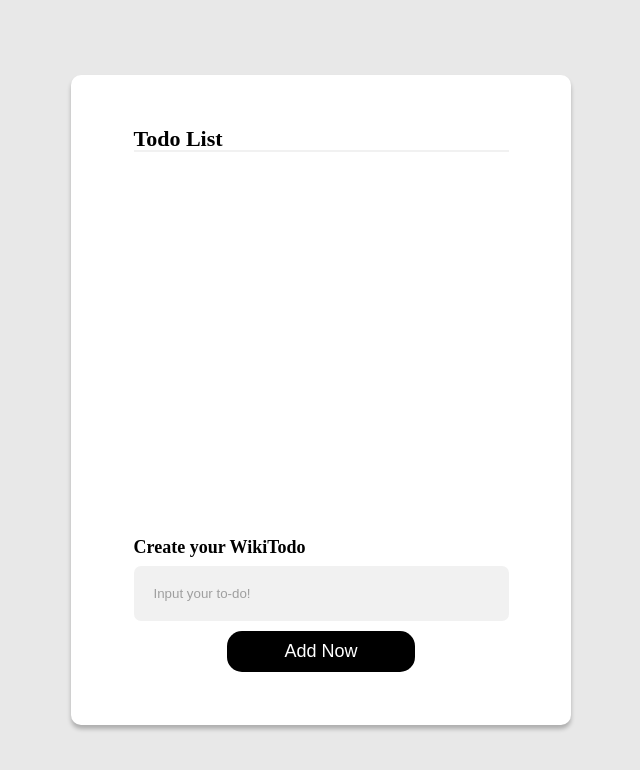
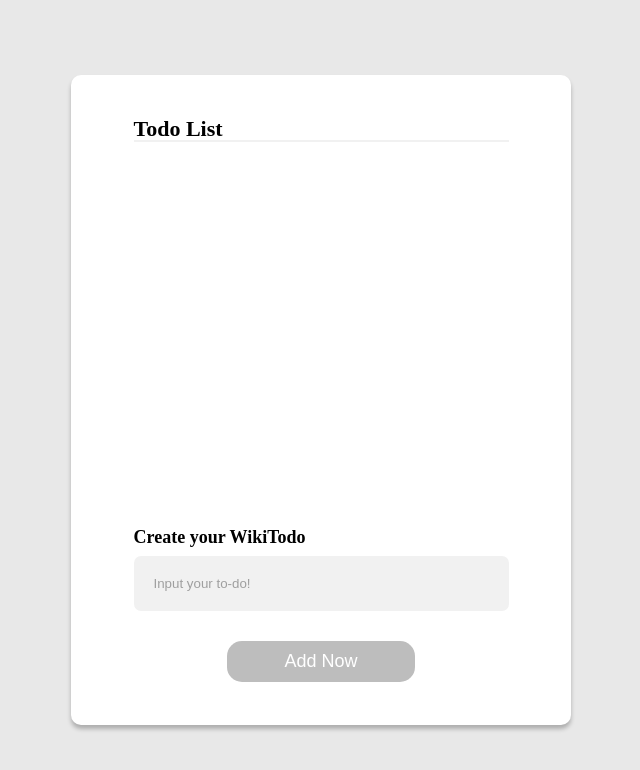
Before and after one commit to kngsujng/WikiTodo, a React (Create React App) app: page / in a window 1280 px wide. Shown: the top 770 px of the page, without its empty margins (319-959 px from the left). Built offline with nearby package versions, Linux system fonts and the light colour scheme.

Commit message:
Fix: 빈 문자열 입력되는 오류 해결

```diff
--- a/src/Components/AddTodo/AddTodo.jsx
+++ b/src/Components/AddTodo/AddTodo.jsx
@@ -1,4 +1,4 @@
-import { useEffect } from 'react';
+import { useEffect, useState } from 'react';
 import * as S from './AddTodo.style';
 
 export default function AddTodo({
@@ -7,6 +7,29 @@ export default function AddTodo({
 	todoList,
 	setTodoList,
 }) {
+	useEffect(() => {
+		if (newTodo !== '') {
+			setDisabled(false);
+		} else {
+			setDisabled(true);
+		}
+	}, [newTodo]);
+	const [disabled, setDisabled] = useState(false);
+
+	function handleAddBtn(e) {
+		e.preventDefault();
+		if (newTodo !== '') {
+			setDisabled(false);
+			setTodoList((prev) => [
+				...prev,
+				{
+					content: newTodo,
+					completed: false,
+				},
+			]);
+		}
+		setNewTodo('');
+	}
 	return (
 		<>
 			<S.Wrapper>
@@ -18,19 +41,11 @@ export default function AddTodo({
 					value={newTodo}
 					onChange={(e) => setNewTodo(e.target.value)}
 				/>
+				<p className="inpWarning">{}</p>
 				<button
 					type="submit"
-					onClick={(e) => {
-						e.preventDefault();
-						setTodoList((prev) => [
-							...prev,
-							{
-								content: newTodo,
-								completed: false,
-							},
-						]);
-						setNewTodo('');
-					}}
+					disabled={disabled}
+					onClick={handleAddBtn}
 				>
 					Add Now
 				</button>
--- a/src/Components/AddTodo/AddTodo.style.jsx
+++ b/src/Components/AddTodo/AddTodo.style.jsx
@@ -24,8 +24,18 @@ export const Wrapper = styled.form`
 		background-color: #000000;
 		color: #ffffff;
 		font-size: 18px;
-		&:hover {
+		&:disabled {
+			background-color: #bdbdbd;
+		}
+		/* &:hover {
 			box-shadow: 0px 4px 4px 0px #00000040;
+		} */
+	}
+	p {
+		&.inpWarning {
+			margin: 5px 0 15px 5px;
+			font-size: 13px;
+			color: #dc143c;
 		}
 	}
 `;
```
